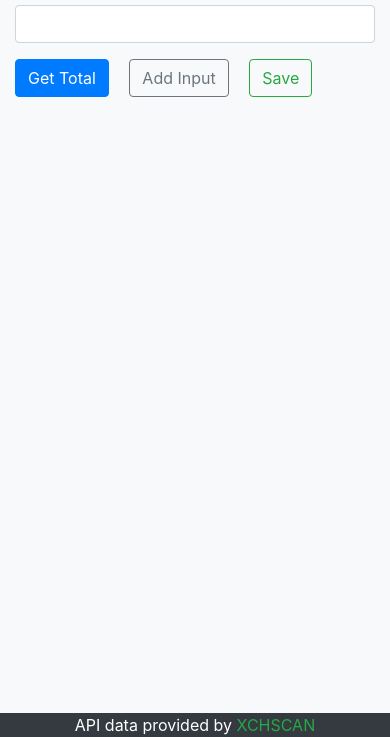
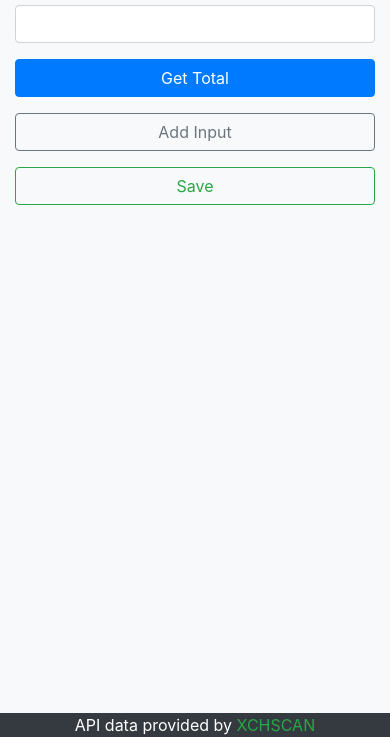
Before and after one commit to levidurfee/myxch, a website built with Parcel: page src/index.html in a window 390 px wide. Shown: the part 107-844 px from the top of the page. Built offline with nearby package versions, Linux system fonts and the light colour scheme.

Commit message:
Mobile buttons

```diff
--- a/src/index.html
+++ b/src/index.html
@@ -34,9 +34,9 @@
                     <input type="text" name="address[]" class="address form-control mb-3" id="address">
                     <div id="inputs"></div>
                     <div>
-                        <button class="mr-3 btn btn-primary" id="get_total">Get Total</button>
-                        <button class="mr-3 btn btn-outline-secondary" id="add_input">Add Input</button>
-                        <button class="mr-3 btn btn-outline-success" class="hide" id="save">Save</button>
+                        <button class="d-block w-100 mb-3 btn btn-primary" id="get_total">Get Total</button>
+                        <button class="d-block w-100 mb-3 btn btn-outline-secondary" id="add_input">Add Input</button>
+                        <button class="d-block w-100 mb-3 btn btn-outline-success" class="hide" id="save">Save</button>
                     </div>
                 </div>
             </div>
```
